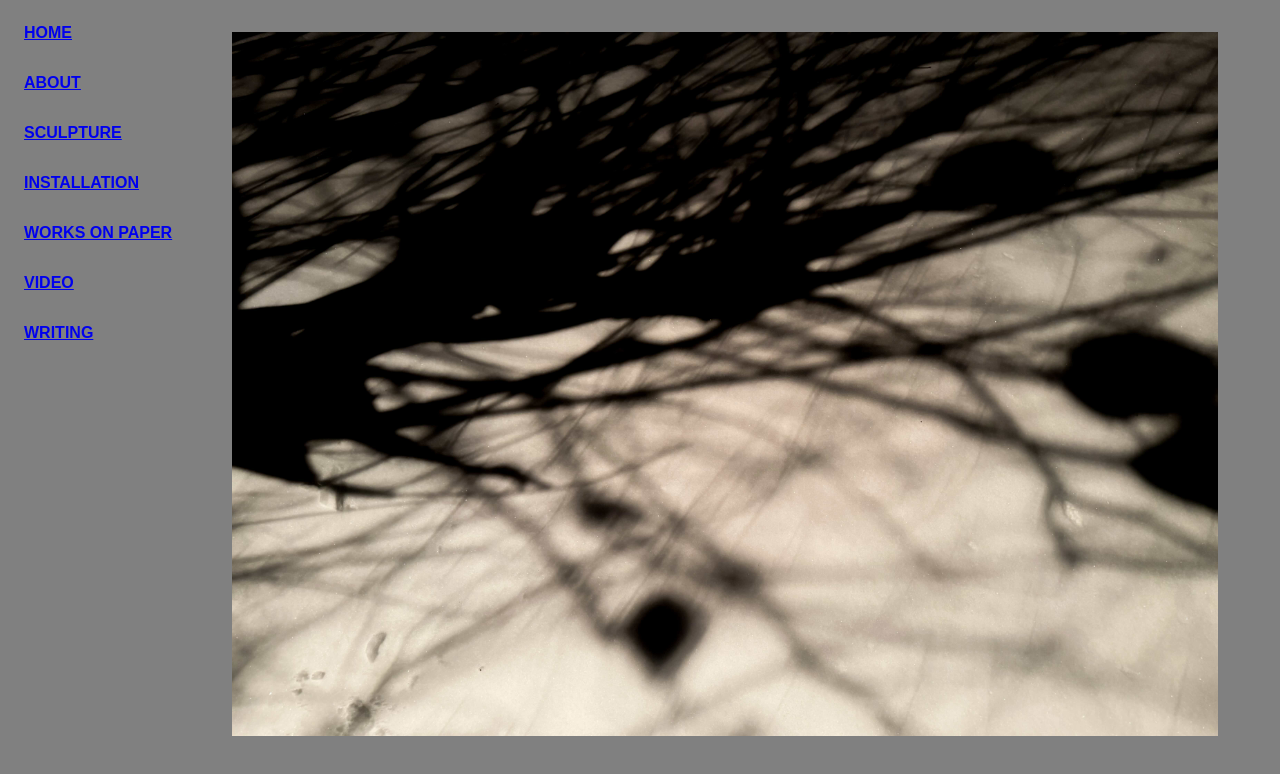
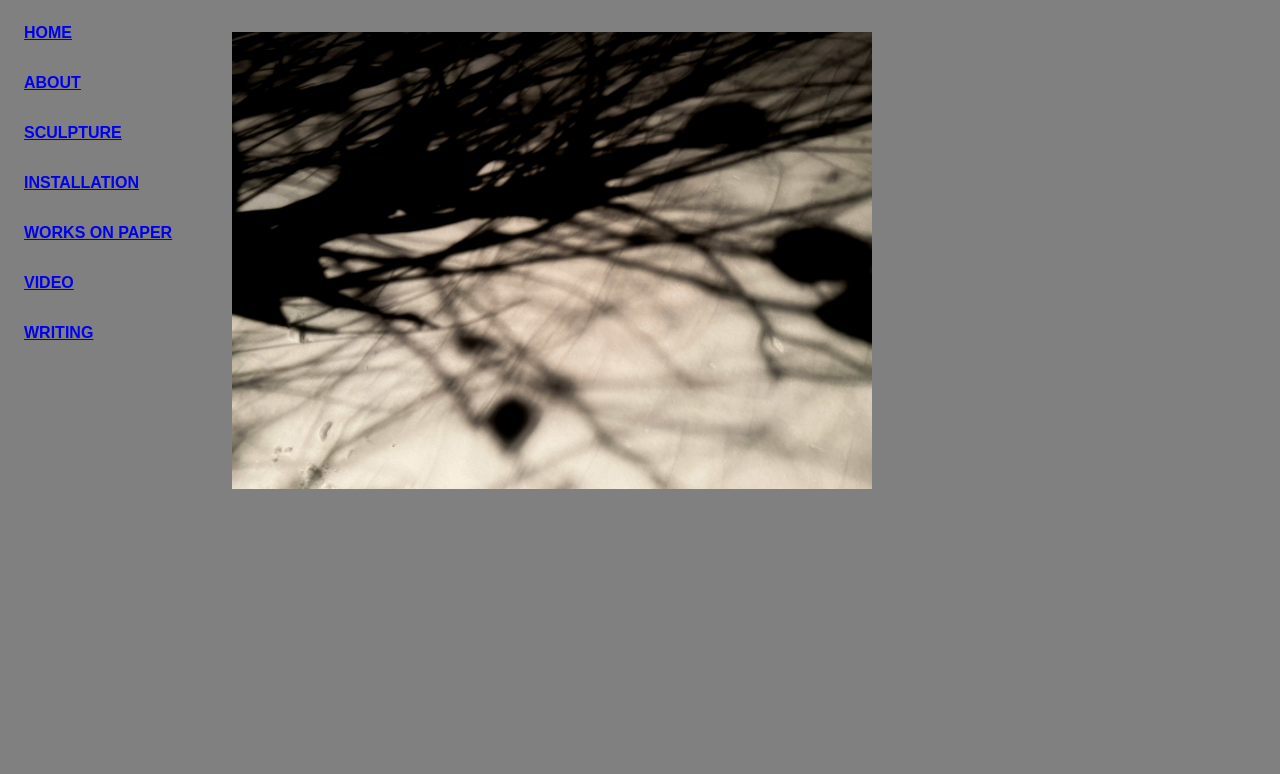
Before and after one commit to BBF2003/thirdtimesthecharm, a plain HTML site: page docs/index.html in a window 1280 px wide. Drawn offline with Linux system fonts and the light colour scheme.

Commit message:
Add files via upload

```diff
--- a/docs/style.css
+++ b/docs/style.css
@@ -151,8 +151,8 @@ h1 {
 
 .home-image {
   display: block;
-  max-width: 100%;
-  max-height: calc(100vh - 6rem);
+  max-width: min(100%, 640px);
+  max-height: 60vh;
   object-fit: contain;
 }
 
```
